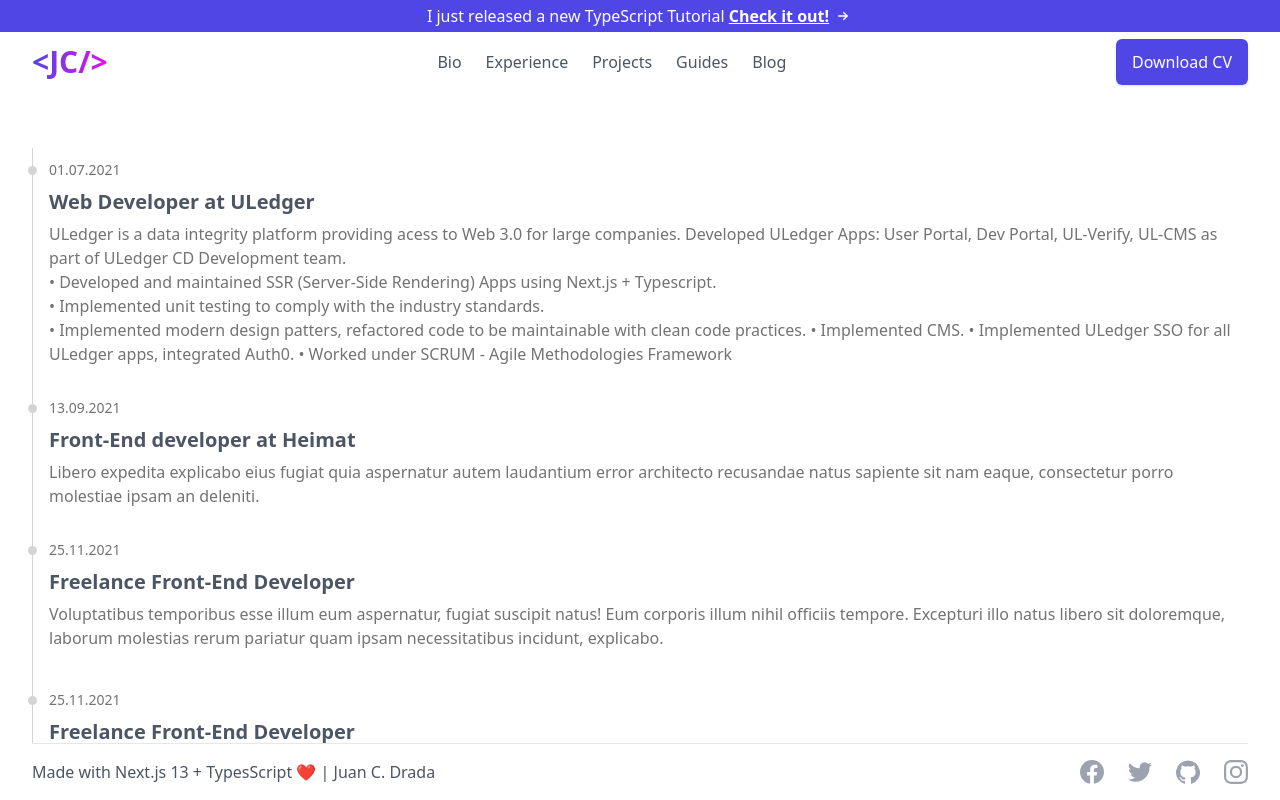
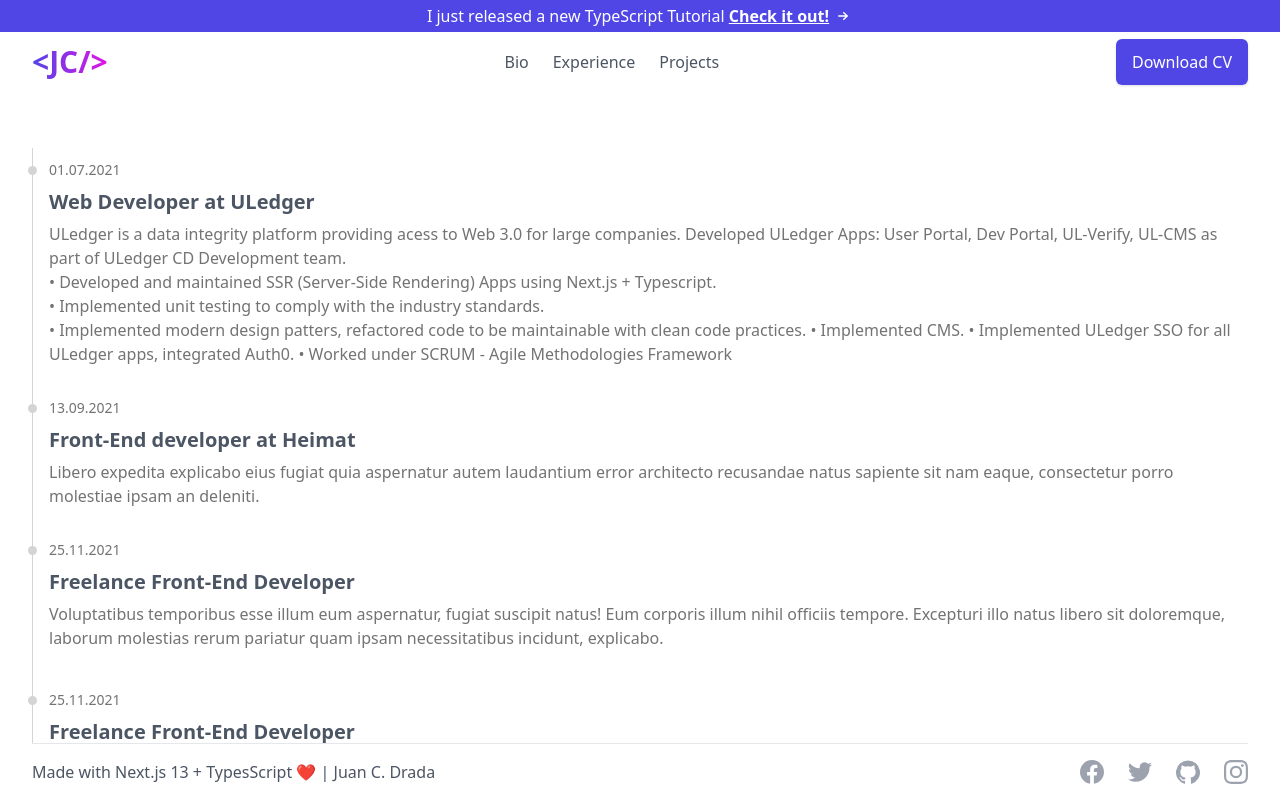
Before and after one commit to jdrada/juan-website, a Next.js app: page /experience in a window 1280 px wide. Built offline with nearby package versions, Linux system fonts and the light colour scheme.

Commit message:
Updated NavBar

```diff
--- a/components/NavBar/NavBar.tsx
+++ b/components/NavBar/NavBar.tsx
@@ -11,8 +11,6 @@ const NavBar: React.FunctionComponent = () => {
     { title: "Bio", path: "/" },
     { title: "Experience", path: "/experience" },
     { title: "Projects", path: "/projects" },
-    { title: "Guides", path: "javascript:void(0)" },
-    { title: "Blog", path: "javascript:void(0)" },
   ];
 
   return (
```
